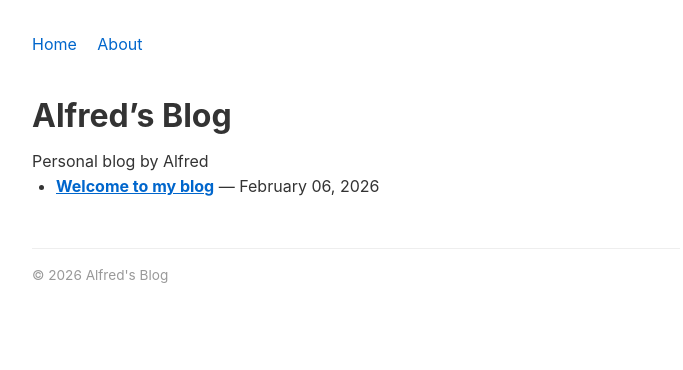
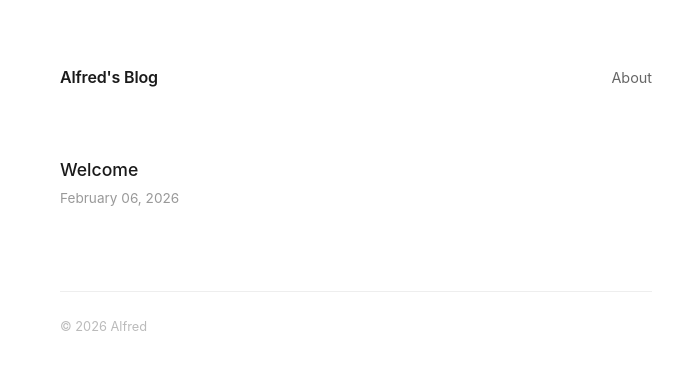
Before and after one commit to alfredtm/alfredtm.github.io, a Jekyll site: the page built from index.md, in a window 1280 px wide. Shown: the top 370 px of the page, without its empty margins (284-967 px from the left). Built offline with Jekyll 4.4.1, drawn with Linux system fonts in a browser that asks for light colours.

Commit message:
Clean up design and remove placeholder text

```diff
--- a/_layouts/default.html
+++ b/_layouts/default.html
@@ -6,40 +6,146 @@
   <title>{% if page.title %}{{ page.title }} — {{ site.title }}{% else %}{{ site.title }}{% endif %}</title>
   <style>
     * { margin: 0; padding: 0; box-sizing: border-box; }
+
     body {
       font-family: -apple-system, BlinkMacSystemFont, "Segoe UI", Helvetica, Arial, sans-serif;
-      line-height: 1.6;
-      color: #333;
-      max-width: 680px;
+      line-height: 1.7;
+      color: #1a1a1a;
+      max-width: 640px;
       margin: 0 auto;
-      padding: 2rem 1rem;
+      padding: 4rem 1.5rem 3rem;
+      -webkit-font-smoothing: antialiased;
     }
-    nav { margin-bottom: 2rem; }
-    nav a { margin-right: 1rem; text-decoration: none; color: #0066cc; }
-    nav a:hover { text-decoration: underline; }
-    h1 { margin-bottom: 0.5rem; }
-    article { margin-top: 1rem; }
-    article h1 { font-size: 1.8rem; }
-    .meta { color: #666; margin-bottom: 1.5rem; }
-    a { color: #0066cc; }
-    pre { background: #f5f5f5; padding: 1rem; overflow-x: auto; border-radius: 4px; }
-    code { background: #f5f5f5; padding: 0.15rem 0.3rem; border-radius: 3px; }
-    pre code { background: none; padding: 0; }
-    img { max-width: 100%; }
-    ul, ol { padding-left: 1.5rem; }
-    footer { margin-top: 3rem; color: #999; font-size: 0.85rem; border-top: 1px solid #eee; padding-top: 1rem; }
+
+    /* Navigation */
+    header {
+      margin-bottom: 4rem;
+      display: flex;
+      justify-content: space-between;
+      align-items: baseline;
+    }
+    header .site-name {
+      font-size: 1rem;
+      font-weight: 600;
+      color: #1a1a1a;
+      text-decoration: none;
+      letter-spacing: -0.01em;
+    }
+    header nav a {
+      font-size: 0.9rem;
+      color: #666;
+      text-decoration: none;
+      margin-left: 1.5rem;
+      transition: color 0.2s;
+    }
+    header nav a:hover { color: #1a1a1a; }
+
+    /* Typography */
+    h1 {
+      font-size: 1.75rem;
+      font-weight: 600;
+      letter-spacing: -0.02em;
+      line-height: 1.3;
+      margin-bottom: 0.25rem;
+    }
+    h2 {
+      font-size: 1.25rem;
+      font-weight: 600;
+      letter-spacing: -0.01em;
+      margin-top: 2.5rem;
+      margin-bottom: 0.75rem;
+    }
+    h3 {
+      font-size: 1.05rem;
+      font-weight: 600;
+      margin-top: 2rem;
+      margin-bottom: 0.5rem;
+    }
+    p { margin-bottom: 1.25rem; }
+
+    /* Links */
+    a { color: #1a1a1a; text-decoration-color: #ccc; text-underline-offset: 0.15em; transition: text-decoration-color 0.2s; }
+    a:hover { text-decoration-color: #1a1a1a; }
+
+    /* Post list */
+    .posts { list-style: none; padding: 0; }
+    .posts li {
+      margin-bottom: 1.75rem;
+    }
+    .posts li a {
+      font-size: 1.1rem;
+      font-weight: 500;
+      text-decoration: none;
+      color: #1a1a1a;
+    }
+    .posts li a:hover { text-decoration: underline; text-decoration-color: #999; text-underline-offset: 0.15em; }
+    .posts .date {
+      display: block;
+      font-size: 0.85rem;
+      color: #999;
+      margin-top: 0.15rem;
+    }
+
+    /* Article */
+    article { margin-top: 0.5rem; }
+    .meta {
+      color: #999;
+      font-size: 0.9rem;
+      margin-bottom: 2.5rem;
+    }
+    article img { max-width: 100%; border-radius: 4px; margin: 1.5rem 0; }
+    article ul, article ol { padding-left: 1.25rem; margin-bottom: 1.25rem; }
+    article li { margin-bottom: 0.35rem; }
+    article blockquote {
+      border-left: 2px solid #e0e0e0;
+      padding-left: 1.25rem;
+      color: #555;
+      margin: 1.5rem 0;
+    }
+
+    /* Code */
+    code {
+      font-family: "SF Mono", Menlo, Consolas, monospace;
+      font-size: 0.875em;
+      background: #f6f6f6;
+      padding: 0.15em 0.35em;
+      border-radius: 3px;
+    }
+    pre {
+      background: #f6f6f6;
+      padding: 1.25rem;
+      overflow-x: auto;
+      border-radius: 6px;
+      margin: 1.5rem 0;
+      line-height: 1.5;
+    }
+    pre code { background: none; padding: 0; font-size: 0.85em; }
+
+    /* Divider */
+    hr { border: none; border-top: 1px solid #eee; margin: 2.5rem 0; }
+
+    /* Footer */
+    footer {
+      margin-top: 5rem;
+      padding-top: 1.5rem;
+      border-top: 1px solid #eee;
+      font-size: 0.8rem;
+      color: #bbb;
+    }
   </style>
 </head>
 <body>
-  <nav>
-    <a href="{{ '/' | relative_url }}">Home</a>
-    <a href="{{ '/about' | relative_url }}">About</a>
-  </nav>
+  <header>
+    <a class="site-name" href="{{ '/' | relative_url }}">{{ site.title }}</a>
+    <nav>
+      <a href="{{ '/about' | relative_url }}">About</a>
+    </nav>
+  </header>
 
   {{ content }}
 
   <footer>
-    &copy; {{ site.time | date: "%Y" }} {{ site.title }}
+    &copy; {{ site.time | date: "%Y" }} Alfred
   </footer>
 </body>
 </html>
--- a/about.md
+++ b/about.md
@@ -4,5 +4,3 @@ title: About
 ---
 
 # About
-
-Hi, I'm Alfred. Welcome to my blog.
--- a/index.md
+++ b/index.md
@@ -3,10 +3,11 @@ layout: default
 title: Home
 ---
 
-# {{ site.title }}
-
-{{ site.description }}
-
+<ul class="posts">
 {% for post in site.posts %}
-- **[{{ post.title }}]({{ post.url | relative_url }})** — {{ post.date | date: "%B %d, %Y" }}
+  <li>
+    <a href="{{ post.url | relative_url }}">{{ post.title }}</a>
+    <span class="date">{{ post.date | date: "%B %d, %Y" }}</span>
+  </li>
 {% endfor %}
+</ul>
```
Also changed, not shown: _posts/2026-02-06-welcome.md (+1 -7 lines).
